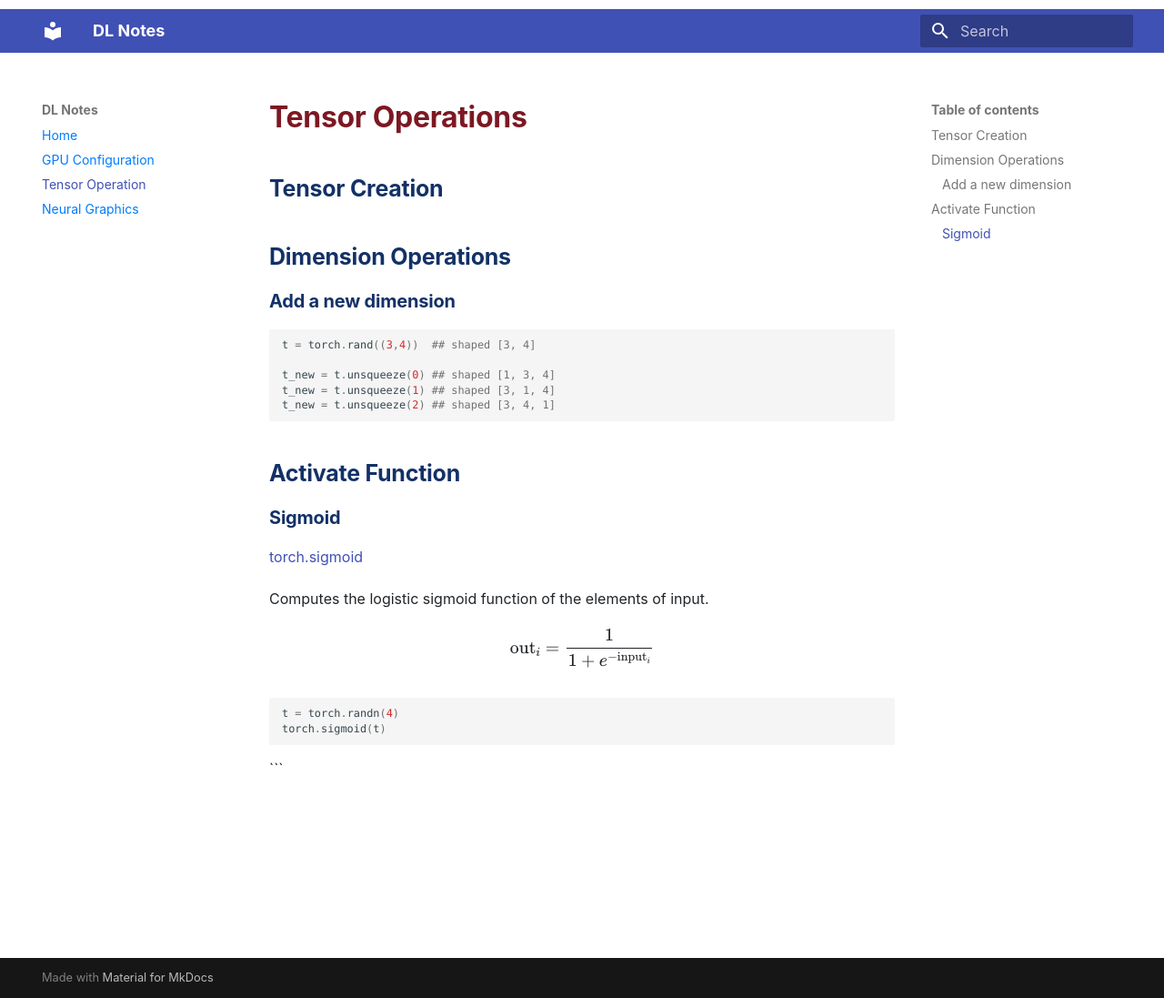
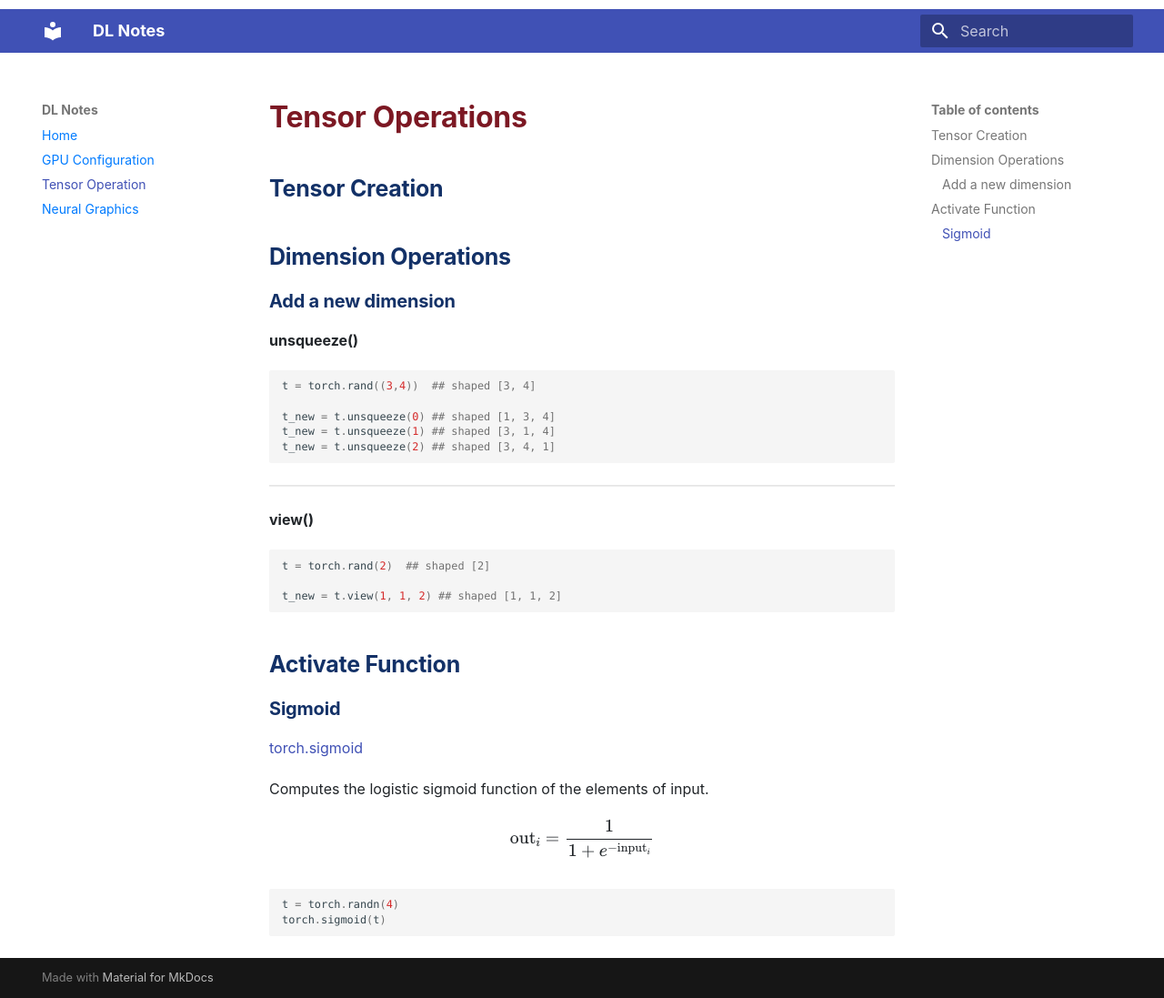
Before and after one commit to XPengZhao/dl-note, an MkDocs documentation site: the page built from docs/tensor.md, in a window 1280 px wide and 1097 px high. Shown: the whole window at 91% size. Built offline with MkDocs 1.6.1 and Material for MkDocs 9.7.7, drawn with Linux system fonts in a browser that asks for light colours.

Commit message:
add dimension

````diff
--- a/docs/tensor.md
+++ b/docs/tensor.md
@@ -6,6 +6,7 @@
 
 ### Add a new dimension
 
+**unsqueeze()**
 
 ```python
 
@@ -15,6 +16,16 @@ t_new = t.unsqueeze(0) ## shaped [1, 3, 4]
 t_new = t.unsqueeze(1) ## shaped [3, 1, 4]
 t_new = t.unsqueeze(2) ## shaped [3, 4, 1]
 
+```
+
+---
+
+**view()**
+
+```python
+t = torch.rand(2)  ## shaped [2]
+
+t_new = t.view(1, 1, 2) ## shaped [1, 1, 2]
 
 ```
 
@@ -34,7 +45,3 @@ $$
 t = torch.randn(4)
 torch.sigmoid(t)
 ```
-
-
-
-```
````
Also changed, not shown: site/search/search_index.json, site/tensor/index.html, 1 other file.
